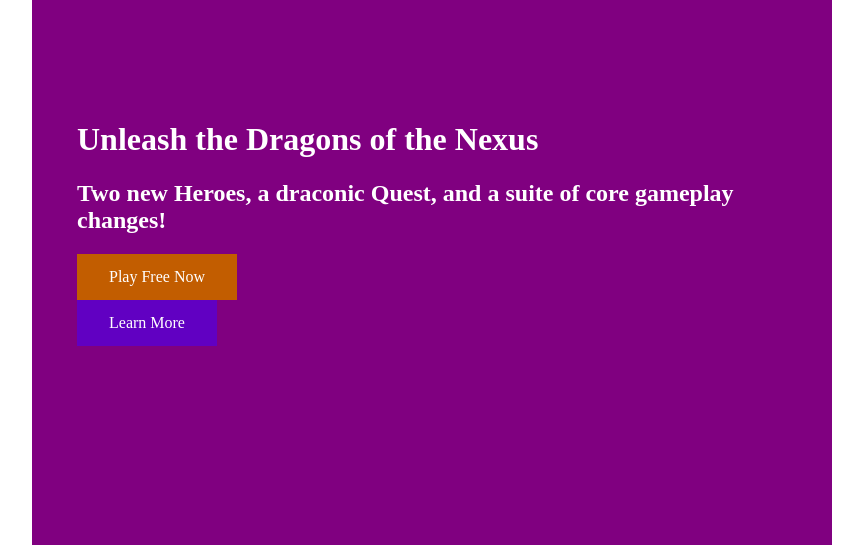
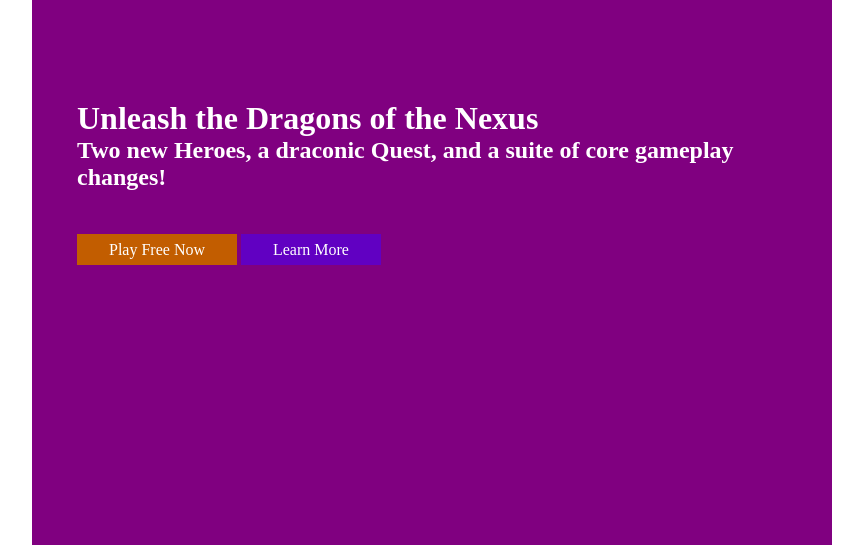
Before and after one commit to Kyotense/Django-Blizzard, a Django app: page / in a window 1280 px wide. Shown: the part 54-599 px from the top of the page, without its empty margins (208-1071 px from the left). Run offline with Django 3.2, Linux system fonts and the light colour scheme.

Commit message:
played around with buttons.

```diff
--- a/mysite/main/static/css/main.css
+++ b/mysite/main/static/css/main.css
@@ -38,34 +38,42 @@
   background-color:#c25d00;
   color:white;
   cursor:pointer;
-  padding: 14px 32px;
+  padding: 7px 32px;
   border:none;
   text-align:center;
   text-decoration:none;
-  display:inline-block;
   font-size:16px;
+  width: 160px;
+  height: 30px;
 }
 
 #btn_purple{
   background-color:#6100c2;
   color:white;
   cursor:pointer;
-  padding: 14px 32px;
+  padding: 7px 32px;
   border:none;
   text-align:center;
   text-decoration:none;
-  display:inline-block;
   font-size:16px;
+  width: 160px;
+  height: 30px;
 }
 
 .h1_heading{
   color:white;
+  margin:0;
 }
 
 .h2_heading{
   color:white;
+  margin:0 0 50px 0;
 }
 
 .hero_inner{
   padding: 0 45px;
 }
+
+.hero-btn{
+  display: inline-block;
+}
```
